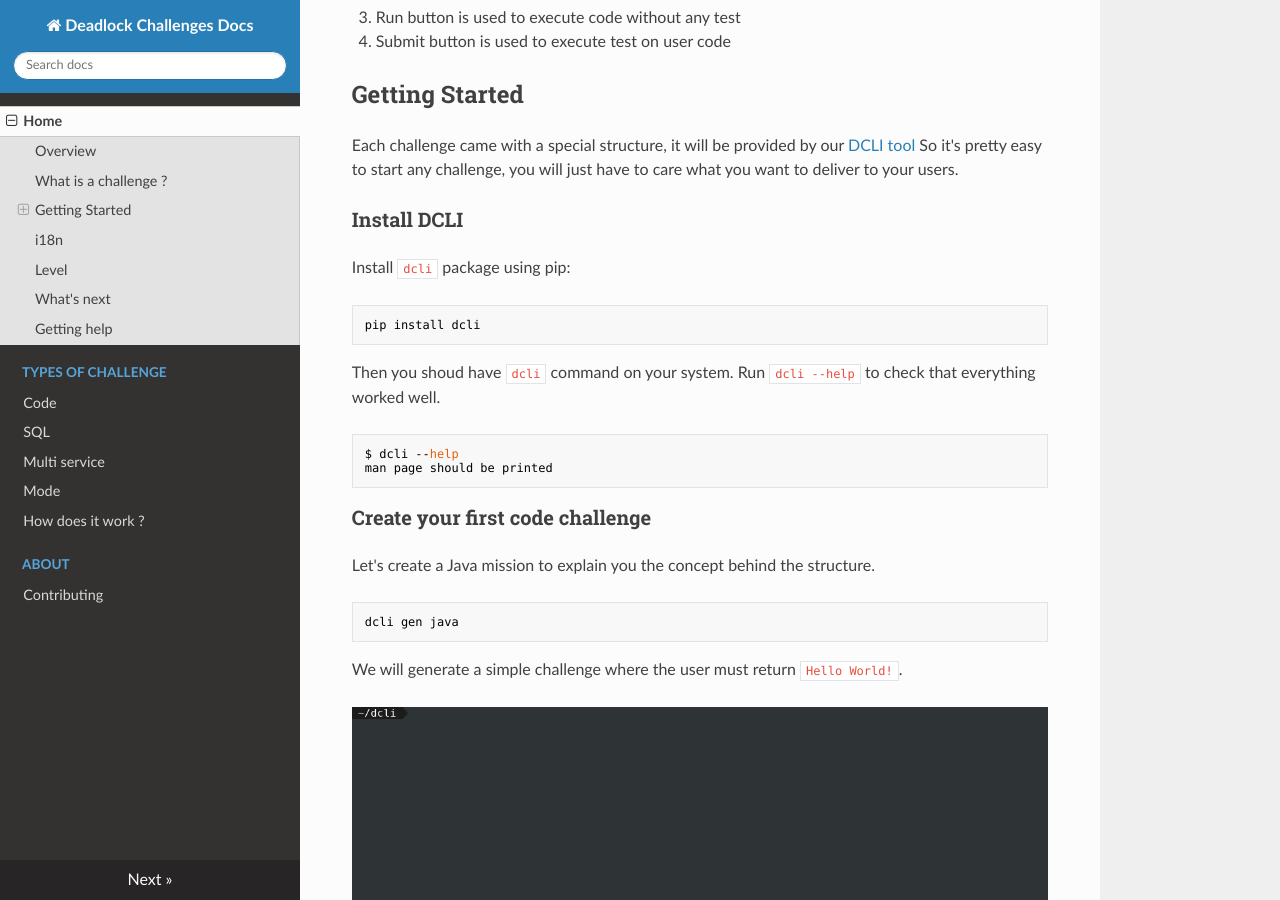
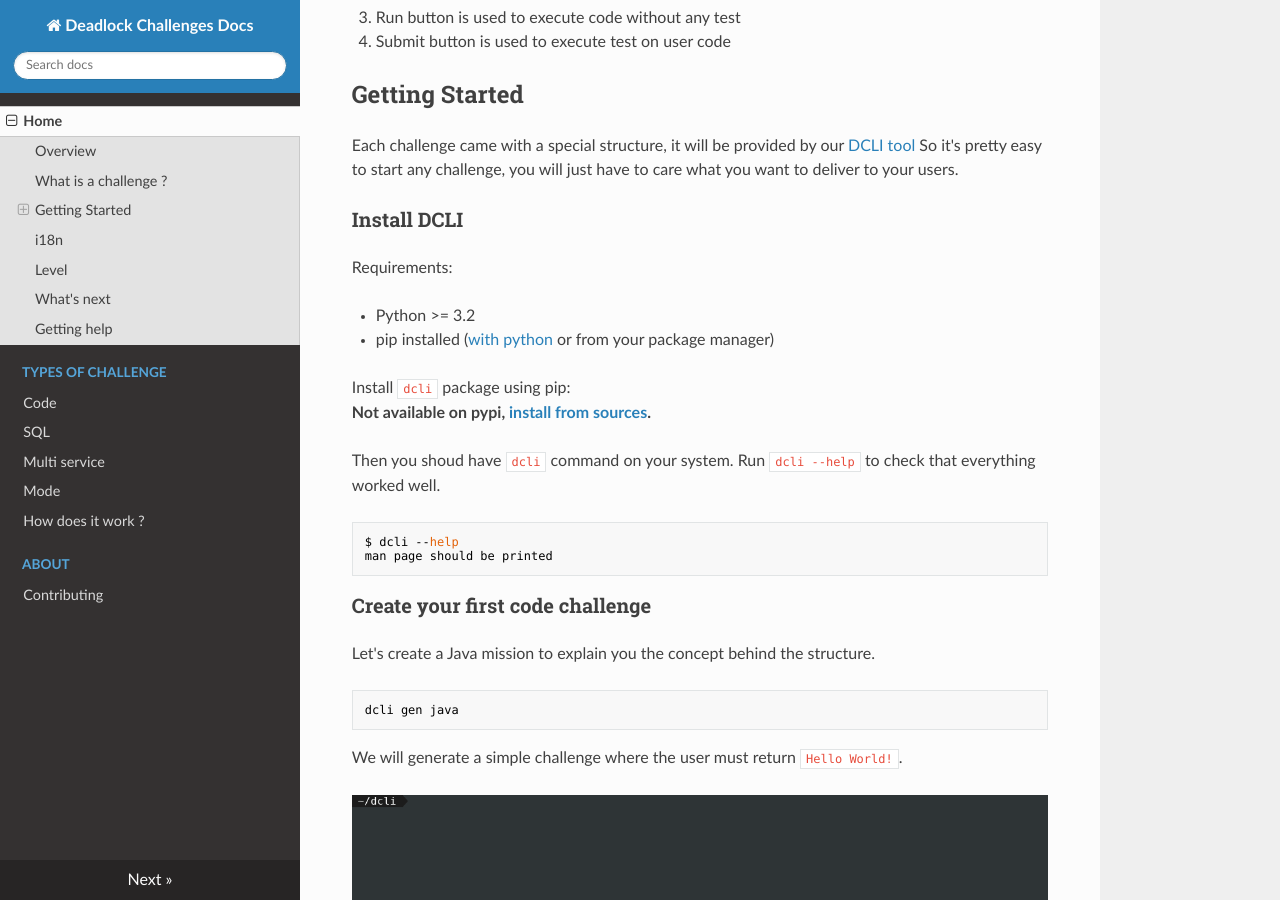
Before and after one commit to meitneshi/challenge-documentation, an MkDocs documentation site: the page built from docs/index.md, in a window 1280 px wide and 900 px high, scrolled down 1021 px. Built offline with MkDocs 1.6.1, drawn with Linux system fonts in a browser that asks for light colours; nearby versions of some CDN libraries.

Commit message:
docs: specify to install dcli from sources, add requirements

````diff
--- a/docs/index.md
+++ b/docs/index.md
@@ -30,10 +30,13 @@
 So it's pretty easy to start any challenge, you will just have to care what you want to deliver to your users.
 
 ### Install DCLI
+Requirements:
+
+* Python >= 3.2
+* pip installed ([with python](https://pip.pypa.io/en/stable/installing/) or from your package manager)
+
 Install `dcli` package using pip:
-``` bash
-pip install dcli
-```
+**Not available on pypi, [install from sources](https://github.com/deadlock-resources/dcli#install-from-sources).**
 
 Then you shoud have `dcli` command on your system. Run `dcli --help` to check that everything worked well.
 ``` bash
````
